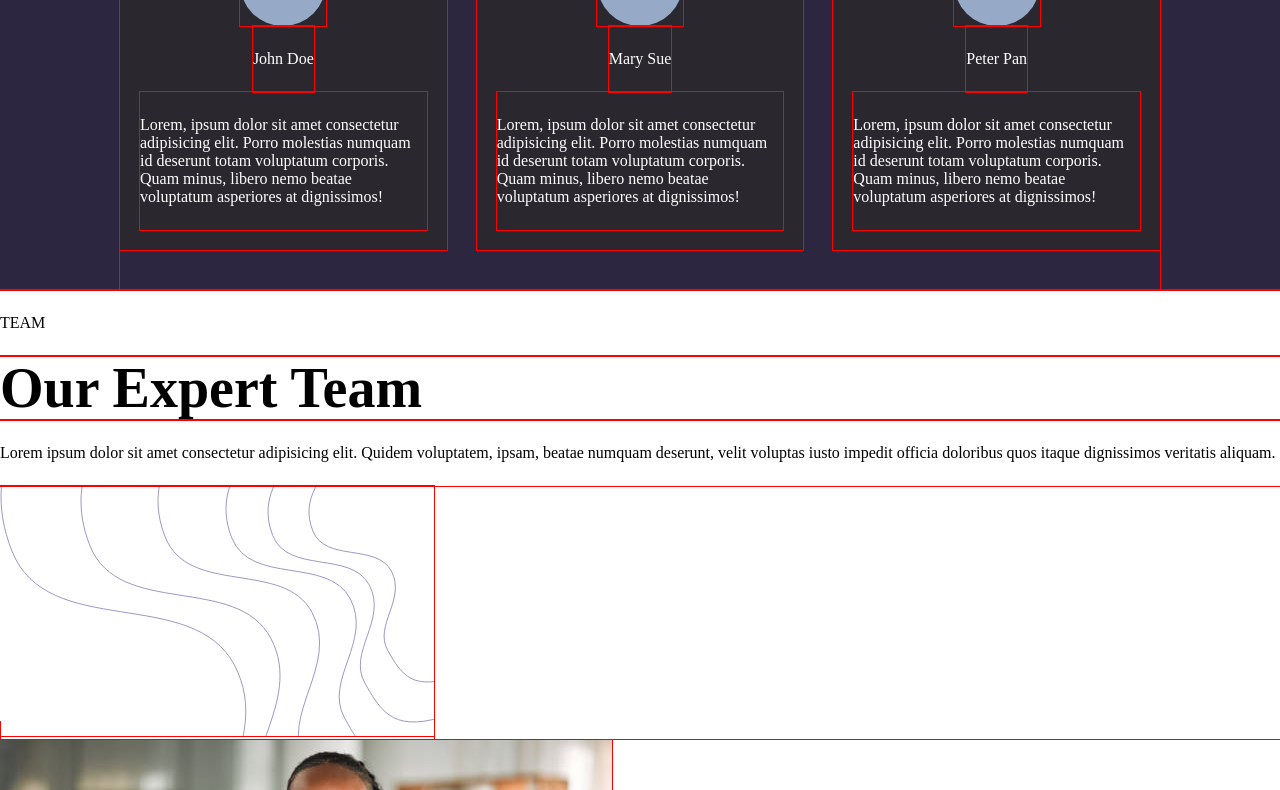
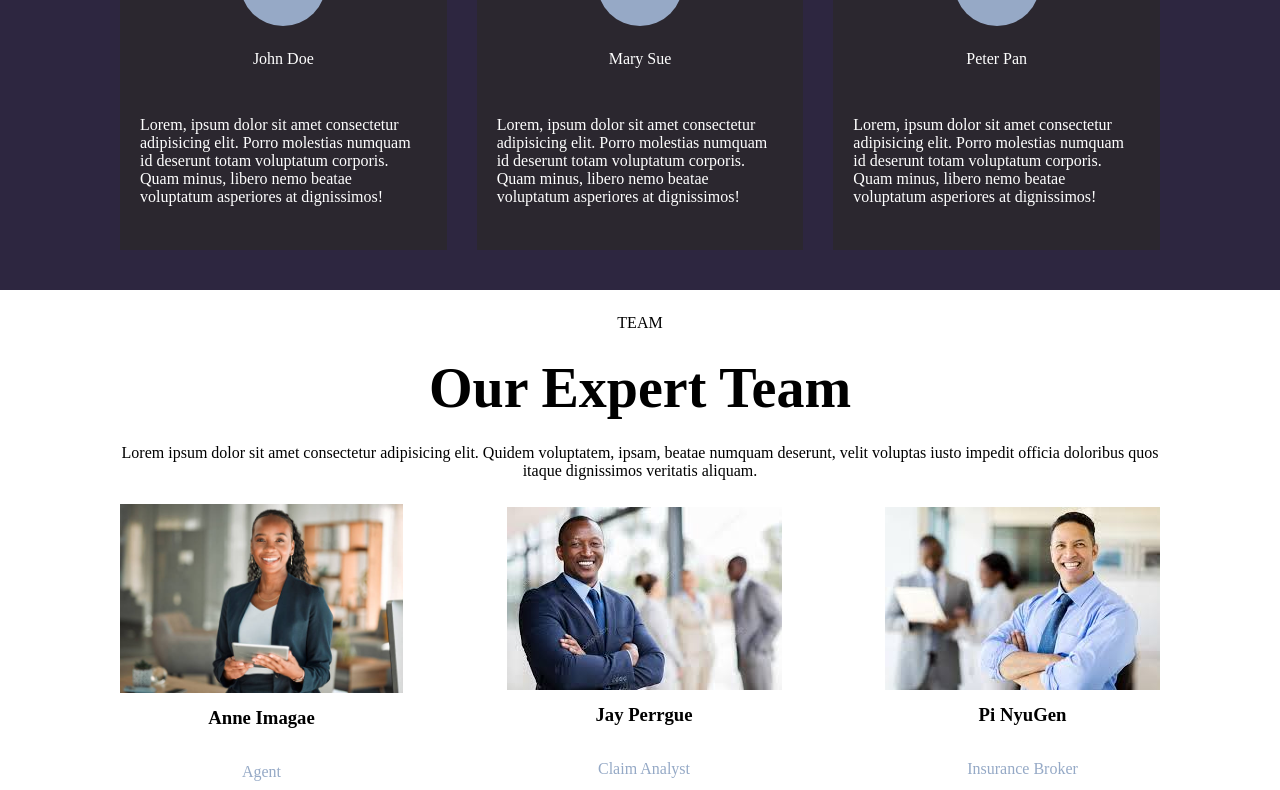
Before and after one commit to Oladiran-Dani3l/landing-page-project, a plain HTML site: page index.html in a window 1280 px wide. Shown: the part 1978-2768 px from the top of the page. Drawn offline with Linux system fonts and the light colour scheme.

Commit message:
Styling of team section

```diff
--- a/css/style.css
+++ b/css/style.css
@@ -2,8 +2,9 @@
     margin: 0;
     padding: 0;
     box-sizing: border-box;
-    outline: 1px solid red;
+    /* outline: 1px solid red; */
     text-decoration: none;
+    list-style: none;
 }
 
 :root {
@@ -168,11 +169,11 @@ h3 {
     left: -22%;
 }
 
-.testimonial-intro {
+.testimonial-intro, .team-intro {
     text-align: center;
 }
 
-.clients {
+.clients, .team-members {
     display: flex;
     justify-content: space-between;
     gap: 30px;
@@ -187,6 +188,52 @@ h3 {
     flex-direction: column;
     background-color: var(--dark-violet);
 }
+
+/* Team Section */
+
+
+.member {
+    display: flex;
+    justify-content: center;
+    align-items: center;
+    flex-direction: column;
+}
+
+.member-img {
+    height: auto;
+}
+
+.member-img img{
+    max-width: 283px;
+    width: 100%;
+}
+
+.about-team {
+    position: relative;
+    text-align: center;
+
+}
+
+.socials {
+    width: 100%;
+    position: absolute;
+    top: -30%;
+    display: flex;
+    justify-content: space-between;
+    gap: 12px;
+    opacity: 0;
+    transform: opacity 3s ease;
+}
+
+.socials:hover {
+    opacity: 1;
+}
+
+.about-team p {
+    color: var(--light-blue);
+}
+
+
 
 /* Footer */
 
--- a/index.html
+++ b/index.html
@@ -131,22 +131,16 @@
             </div>
         </section>
 
-        <section>
+        <section class="team container">
+            <div class="team-intro">
                 <p>TEAM</p>
                 <h2>Our Expert Team</h2>
                 <p>Lorem ipsum dolor sit amet consectetur adipisicing elit. Quidem voluptatem, ipsam, beatae numquam deserunt, velit voluptas iusto impedit officia doloribus quos itaque dignissimos veritatis aliquam.</p>
-            <picture>
-                <source media="(min-width: 1200px)" srcset="images/bg-pattern-how-we-work-desktop.svg" type="svg+xml">
-
-                <source media="(min-width: 800px)" srcset="images/bg-pattern-how-we-work-desktop.svg" type="svg+xml">
-
-                <source media="(min-width: 500px)" srcset="images/bg-pattern-how-we-work-mobile.svg" type="svg+xml">
-
-                <img src="images/bg-pattern-how-we-work-desktop.svg" alt="bg pattern team">
-            </picture>
-            <div>
-                <div>
-                    <picture>
+            </div>
+            <div  class="team-members">
+                <div  class="member">
+                    <!-- <div class="img-holder"> -->
+                        <picture class="member-img">
                             <source media="(min-width: 1200px)" srcset="images/Anne Imagae.jpg" type="image/jpeg">
 
                             <source media="(min-width: 800px)" srcset="images/Anne Imagae.jpg" type="image/jpeg">
@@ -155,7 +149,9 @@
 
                             <img src="images/Anne Imagae.jpg" alt="Anne Imagae">
                         </picture>
-                    <ul>
+                    <!-- </div> -->
+                     <div class="about-team">
+                        <ul class="socials">
                             <li><a href="#"><img src="images/icon-facebook.svg" alt="Anne Imagae facebook link"></a></li>
                             <li><a href="#"><img src="images/icon-twitter.svg" alt="Anne Imagae twitter link"></a></li>
                             <li><a href="#"><img src="images/icon-instagram.svg" alt="Anne Imagae instagram link"></a></li>
@@ -163,9 +159,10 @@
                         <h3>Anne Imagae</h3>
                         <p>Agent</p>
                     </div>
+                </div>
 
-                <div>
-                    <picture>
+                <div  class="member">
+                    <picture class="member-img">
                         <source media="(min-width: 1200px)" srcset="images/Jay Perrgue.jpg" type="image/jpeg">
 
                         <source media="(min-width: 800px)" srcset="images/Jay Perrgue.jpg" type="image/jpeg">
@@ -174,7 +171,8 @@
 
                         <img src="images/Jay Perrgue.jpg" alt="Jay Perrgue">
                     </picture>
-                    <ul>
+                    <div class="about-team">
+                       <ul class="socials">
                             <li><a href="#"><img src="images/icon-facebook.svg" alt="Jay Perrgue facebook link"></a></li>
                             <li><a href="#"><img src="images/icon-twitter.svg" alt="Jay Perrgue twitter link"></a></li>
                             <li><a href="#"><img src="images/icon-instagram.svg" alt="Jay Perrgue instagram link"></a></li>
@@ -182,9 +180,10 @@
                         <h3>Jay Perrgue</h3>
                         <p>Claim Analyst</p>
                     </div>
+                </div>
 
-                <div>
-                    <picture>
+                <div  class="member">
+                    <picture class="member-img">
                         <source media="(min-width: 1200px)" srcset="images/Pi Nyugen.jpg" type="image/jpeg">
 
                         <source media="(min-width: 800px)" srcset="images/Pi NyuGen.jpg" type="image/jpeg">
@@ -193,13 +192,15 @@
 
                         <img src="images/Pi NyuGen.jpg" alt="Pi NyuGen">
                     </picture>
-                    <ul>
+                    <div class="about-team">
+                       <ul class="socials">
                             <li><a href="#"><img src="images/icon-facebook.svg" alt="Pi NyuGen facebook link"></a></li>
                             <li><a href="#"><img src="images/icon-twitter.svg" alt="Pi NyuGen twitter link"></a></li>
                             <li><a href="#"><img src="images/icon-instagram.svg" alt="Pi NyuGen instagram link"></a></li>
                         </ul>
                         <h3>Pi NyuGen</h3>
                         <p>Insurance Broker</p>
+                    </div>
                 </div>
             </div>
         </section>
```
Lines whose indentation alone changed are shown as unchanged.
